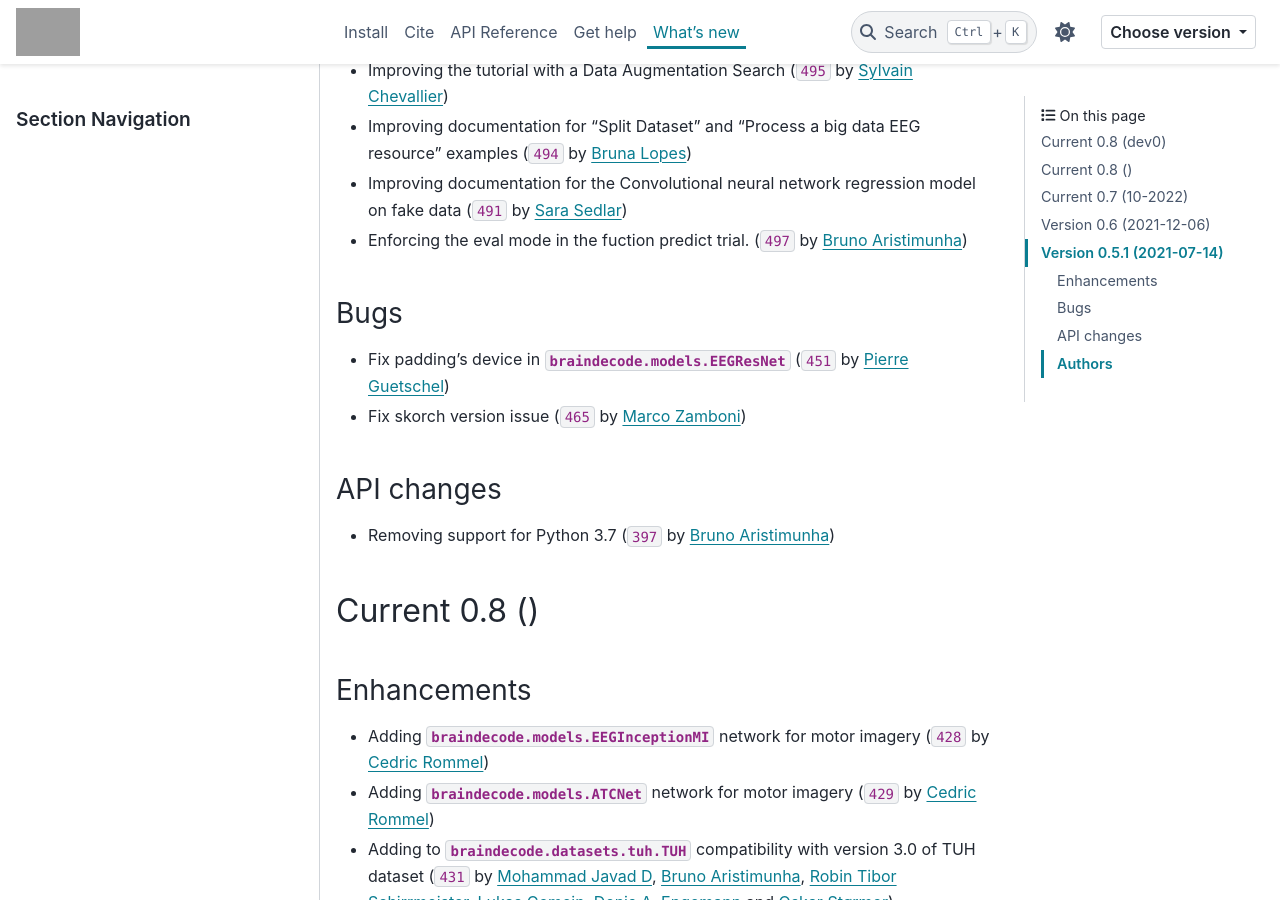
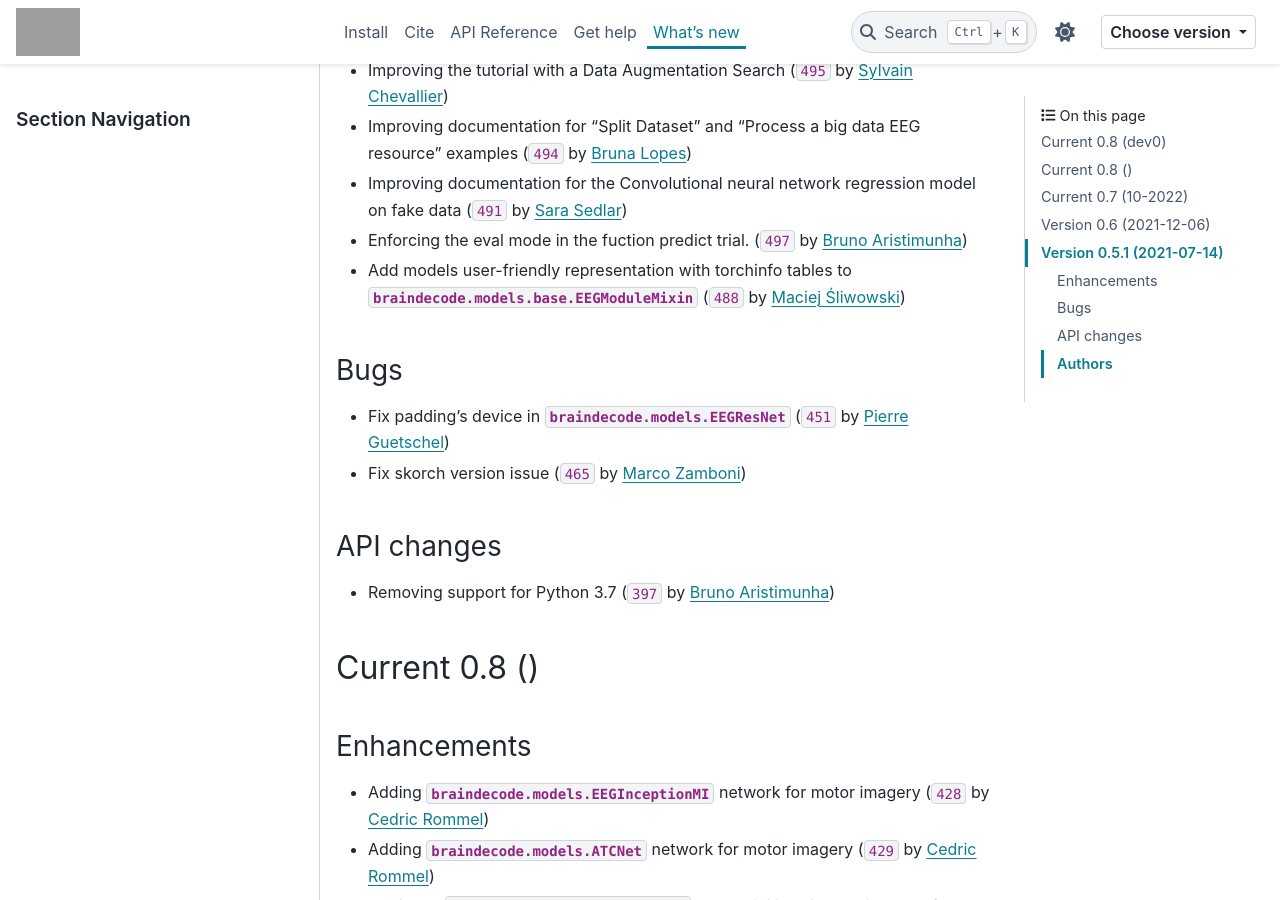
Before and after one commit to braindecode/braindecode, a Sphinx documentation site: the page built from docs/whats_new.rst, in a window 1280 px wide and 900 px high, scrolled down 1120 px. Built offline with Sphinx 7.4.7 and the PyData theme 0.15.4, drawn with Linux system fonts in a browser that asks for light colours; pages that are not in the unit, such as notebooks, are missing from menus; comment, search, counter and statistics services are not loaded; cross-references to code outside the pages are shown as plain code; grey boxes are pictures that could not be loaded.

Commit message:
added torchinfo to requirements

```diff
--- a/docs/whats_new.rst
+++ b/docs/whats_new.rst
@@ -39,6 +39,7 @@ Enhancements
 - Improving documentation for "Split Dataset" and "Process a big data EEG resource" examples (:gh:`494` by `Bruna Lopes`_)
 - Improving documentation for the Convolutional neural network regression model on fake data (:gh:`491` by `Sara Sedlar`_)
 - Enforcing the eval mode in the fuction predict trial. (:gh:`497` by `Bruno Aristimunha`_)
+- Add models user-friendly representation with torchinfo tables to :class:`braindecode.models.base.EEGModuleMixin` (:gh:`488` by `Maciej Śliwowski`_)
 
 Bugs
 ~~~~
--- a/requirements.txt
+++ b/requirements.txt
@@ -8,3 +8,4 @@ joblib
 mne
 einops
 docstring_inheritance
+torchinfo
```
